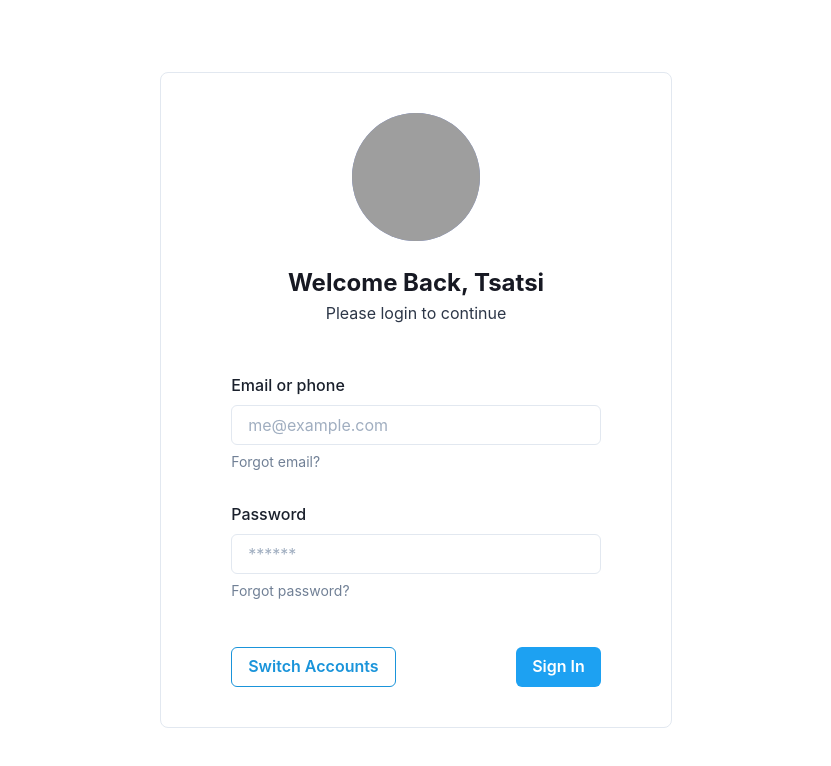
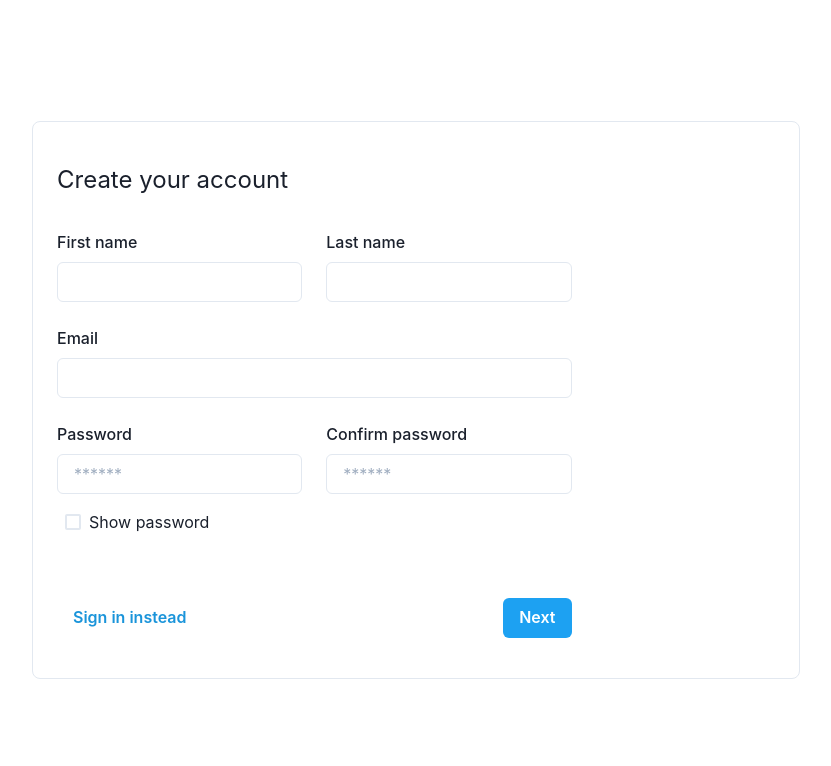
Before and after one commit to WilliamMokoena/teachers-portal, a Next.js app: page /auth in a window 1280 px wide. Shown: the top 766 px of the page, without its empty margins (224-1055 px from the left). Built offline with nearby package versions, Linux system fonts and the light colour scheme; grey boxes are pictures that could not be loaded.

Commit message:
Created Sign In Form Component

```diff
--- a/components/AuthControl/signInForm.tsx
+++ b/components/AuthControl/signInForm.tsx
@@ -18,13 +18,14 @@ import {
   Input,
 } from '@chakra-ui/react'
 
-const LoginForm = () => {
+const SignInForm = () => {
   return (
     <Flex w="full" h="full" justifyContent="center" alignItems="center">
       <Box
         w="512px"
         borderWidth="1px"
         borderRadius="lg"
+        backgroundColor="white"
         bgColor=""
         paddingX="6"
         paddingY="10"
@@ -56,29 +57,23 @@ const LoginForm = () => {
             justifyContent="flex-start"
             w="80%"
             alignItems="center"
-            spacing={8}
+            spacing={6}
           >
             {/* Email */}
-            <FormControl>
+            {/* <FormControl>
               <FormLabel htmlFor="email-or-phone">Email or phone</FormLabel>
               <Input id="email-or-phone" placeholder="me@example.com" />
-              <FormHelperText>
-                <Link>Forgot email?</Link>
-              </FormHelperText>
-            </FormControl>
+            </FormControl> */}
             {/* Password */}
             <FormControl>
               <FormLabel htmlFor="password">Password</FormLabel>
               <Input id="password" placeholder="******" type="password" />
-              <FormHelperText>
-                <Link>Forgot password?</Link>
-              </FormHelperText>
             </FormControl>
           </VStack>
 
           {/* Form Action Buttons */}
           <HStack w="80%">
-            <Button colorScheme="twitter" variant="outline">
+            <Button colorScheme="twitter" variant="ghost">
               Switch Accounts
             </Button>
             <Spacer />
@@ -92,4 +87,4 @@ const LoginForm = () => {
   )
 }
 
-export default LoginForm
+export default SignInForm
--- a/components/AuthControl/signUpForm.tsx
+++ b/components/AuthControl/signUpForm.tsx
@@ -1,5 +1,85 @@
-const SignInForm = () => {
-  return <>sigin in form</>
+import { Flex, Box, HStack, Text, VStack, Spacer } from '@chakra-ui/react'
+
+import {
+  Button,
+  Checkbox,
+  FormControl,
+  FormLabel,
+  FormErrorMessage,
+  FormHelperText,
+  Input,
+} from '@chakra-ui/react'
+
+const SignUpForm = () => {
+  return (
+    <Flex w="full" h="full" justifyContent="center" alignItems="center">
+      <Box
+        w="3xl"
+        borderWidth="1px"
+        borderRadius="lg"
+        backgroundColor="white"
+        bgColor=""
+        paddingX="6"
+        paddingY="10"
+      >
+        <Text fontSize="2xl" mb="8">
+          Create your account
+        </Text>
+        <HStack spacing="8">
+          <Box w="75%" backgroundColor="">
+            <VStack spacing="6">
+              <HStack spacing="6" w="full">
+                <FormControl>
+                  <FormLabel htmlFor="first-name">First name</FormLabel>
+                  <Input id="first-name" placeholder="" type="text" />
+                </FormControl>
+                <FormControl>
+                  <FormLabel htmlFor="last-name">Last name</FormLabel>
+                  <Input id="last-name" placeholder="" type="text" />
+                </FormControl>
+              </HStack>
+              <FormControl>
+                <FormLabel htmlFor="email">Email</FormLabel>
+                <Input id="email" placeholder="" type="email" />
+              </FormControl>
+              <Flex justifyContent="left" direction="column" w="full">
+                <HStack spacing="6" w="full" mb="4">
+                  <FormControl>
+                    <FormLabel htmlFor="password">Password</FormLabel>
+                    <Input id="password" placeholder="******" type="password" />
+                  </FormControl>
+                  <FormControl>
+                    <FormLabel htmlFor="confirm-password">
+                      Confirm password
+                    </FormLabel>
+                    <Input
+                      id="confirm-password"
+                      placeholder="******"
+                      type="password"
+                    />
+                  </FormControl>
+                </HStack>
+                <Checkbox colorScheme="twitter" value="1" ml="2">
+                  Show password
+                </Checkbox>
+              </Flex>
+              <HStack w="full" pt="10">
+                <Button colorScheme="twitter" variant="ghost">
+                  Sign in instead
+                </Button>
+                <Spacer />
+                <Button colorScheme="twitter" variant="solid">
+                  Next
+                </Button>
+              </HStack>
+            </VStack>
+          </Box>
+
+          <Box w="25%" backgroundColor="red.50"></Box>
+        </HStack>
+      </Box>
+    </Flex>
+  )
 }
 
-export default SignInForm
+export default SignUpForm
--- a/pages/auth.tsx
+++ b/pages/auth.tsx
@@ -4,13 +4,14 @@ import Head from 'next/head'
 import { VStack } from '@chakra-ui/react'
 
 // Custom Components
-import LoginForm from 'Components/AuthControl/signInForm'
+import SignInForm from 'Components/AuthControl/signInForm'
+import SignUpForm from 'Components/AuthControl/signUpForm'
 
 const Auth: NextPage = () => {
   return (
     <>
       <VStack pos="relative" h="100vh">
-        <LoginForm />
+        <SignUpForm />
       </VStack>
     </>
   )
```
